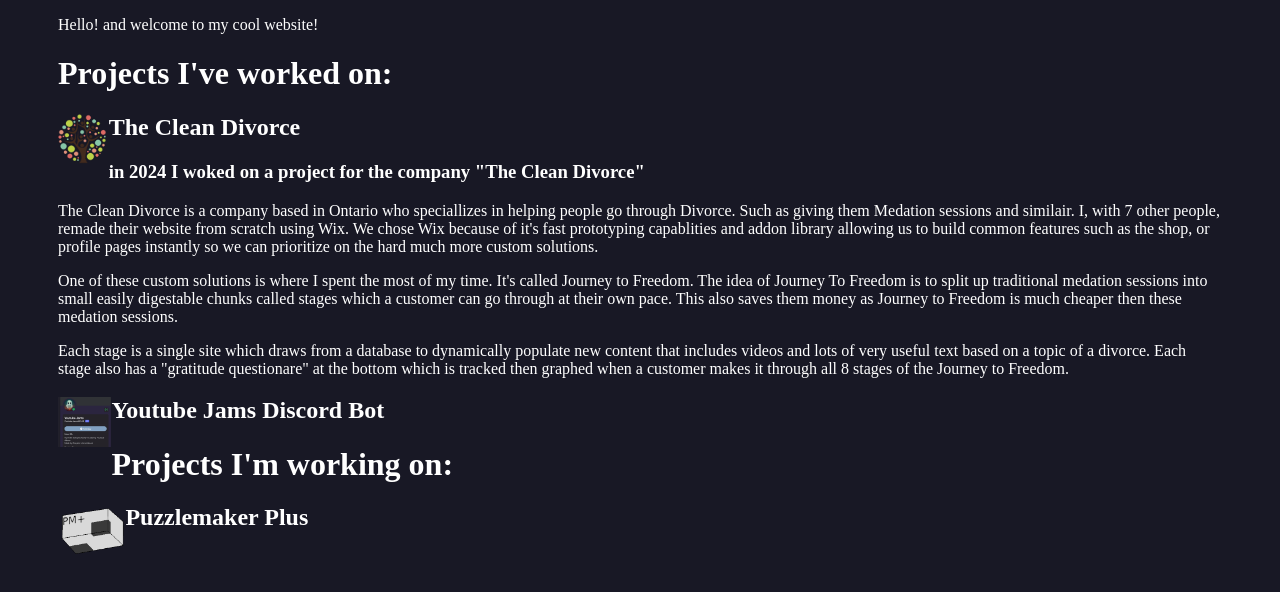
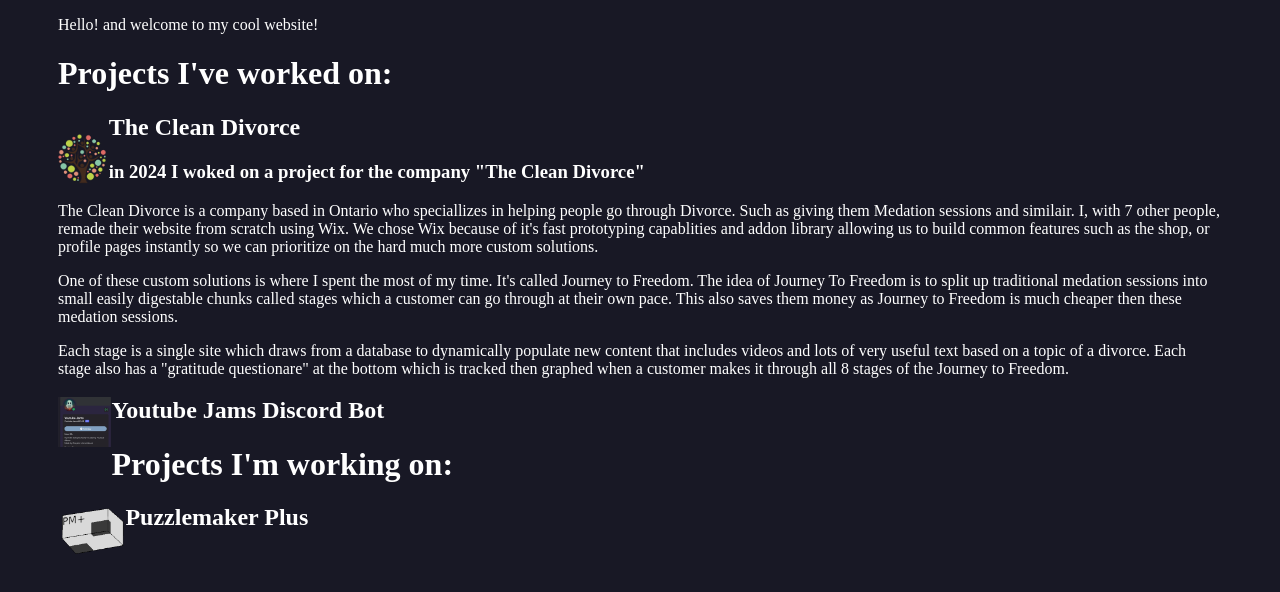
Before and after one commit to Ascendance2001/Ascendance2001.github.io, a plain HTML site: page index.html in a window 1280 px wide. Drawn offline with Linux system fonts and the light colour scheme.

Commit message:
spaced out images so they don't collide as much

```diff
--- a/index.html
+++ b/index.html
@@ -10,7 +10,7 @@
         <h1>Projects I've worked on:</h1>
         <!-- Planning to add a slide show where each image is now -->
         <div>
-            <img src="images/Clean_divorce_logo.png" height="50px" style="float: left;"/>
+            <img src="images/Clean_divorce_logo.png" height="50px" style="float: left; margin-top: 20px;"/>
             <h2>The Clean Divorce</h2>
             <h3>in 2024 I woked on a project for the company "The Clean Divorce"</h3>
             <p> The Clean Divorce is a company based in Ontario who speciallizes in helping people go through Divorce. Such as giving them Medation sessions and similair. I, with 7 other people, remade their website from scratch using Wix.
```
